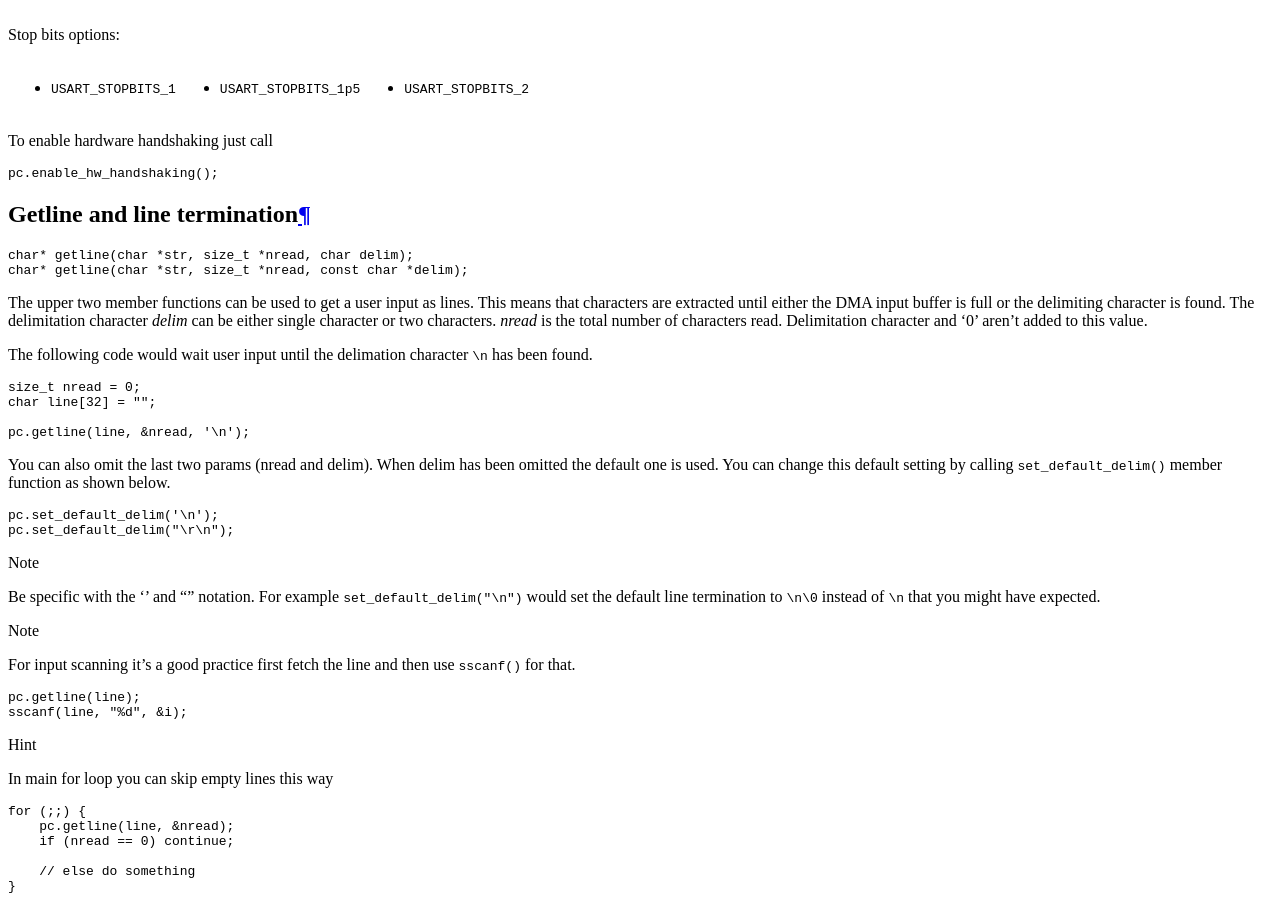
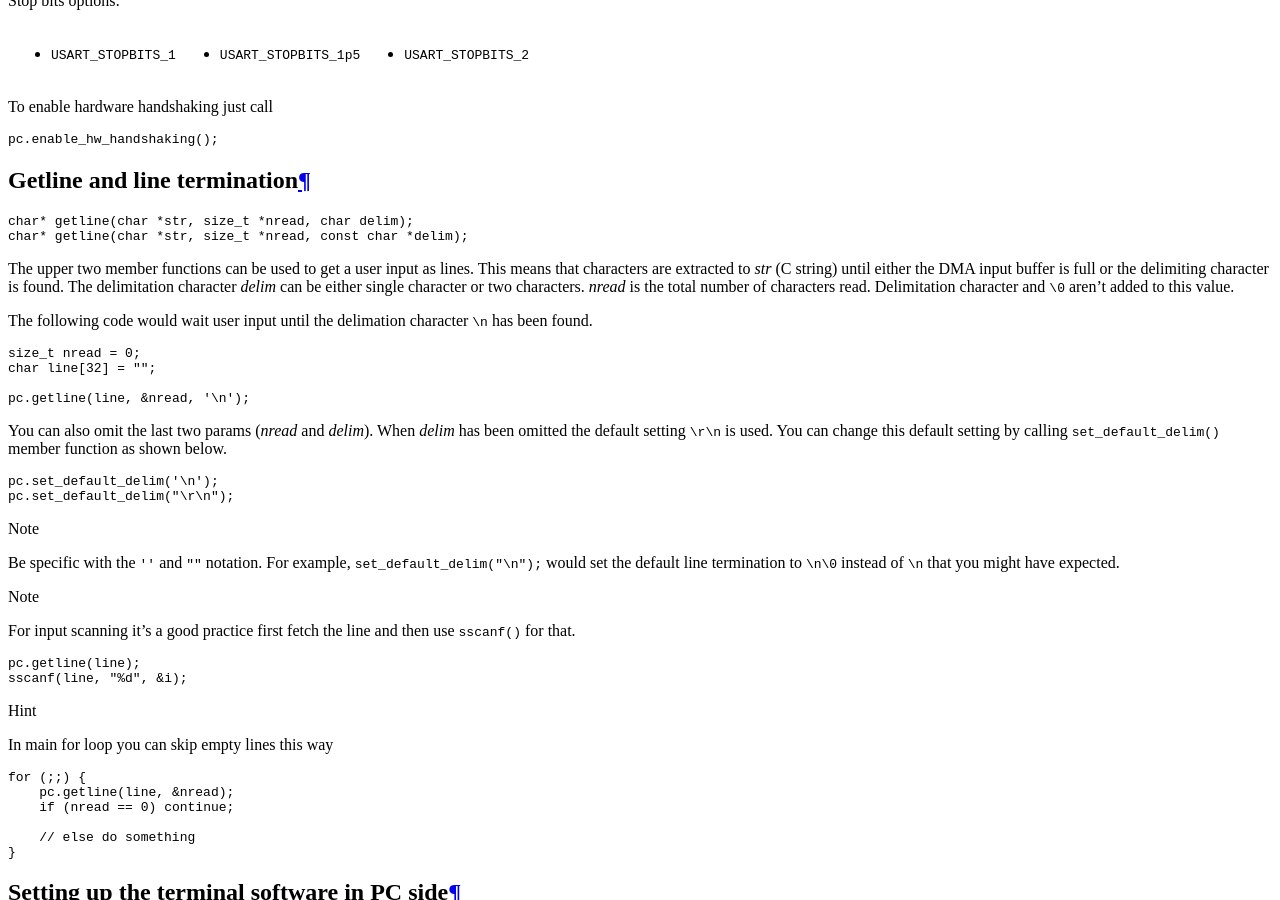
Before and after one commit to aery32/aery32-refguide, a Sphinx documentation site: the page built from source/clsdrv/serial_port.rst, in a window 1280 px wide and 900 px high, scrolled down 1293 px. Built offline with Sphinx 7.4.7, drawn with Linux system fonts in a browser that asks for light colours; some of the changed text lies outside the part shown.

Commit message:
Update serial_port.rst

```diff
--- a/source/clsdrv/serial_port.rst
+++ b/source/clsdrv/serial_port.rst
@@ -1,14 +1,13 @@
 Serial Port class driver
 ========================
+
+#include `<aery32/serial_port_clsdrv.h> <https://github.com/aery32/aery32/blob/master/aery32/aery32/serial_port_clsdrv.h>`_
 
 Serial Port class driver implements serial port communication using USART.
 The driver can be used to communicate with PC via COM port and with other
 integrated chips (ICs) which provide RX and TX signal pins. Hardware
 handshaking (the use of RTS and CTS signal pins) is also supported.
 
-.. note::
-
-    #include `<aery32/serial_port_clsdrv.h> <https://github.com/aery32/aery32/blob/master/aery32/aery32/serial_port_clsdrv.h>`_
 
 Class instantiation
 -------------------
@@ -120,12 +119,11 @@
     char* getline(char *str, size_t *nread, const char *delim);
 
 The upper two member functions can be used to get a user input as lines.
-This means that characters are extracted until either the DMA input buffer
-is full or the delimiting character is found. The delimitation character
-*delim* can be either single character or two characters. *nread* is the
-total number of characters read. Delimitation character and '\0' aren't
+This means that characters are extracted to *str* (C string) until either
+the DMA input buffer is full or the delimiting character is found.
+The delimitation character *delim* can be either single character or two characters.
+*nread* is the total number of characters read. Delimitation character and ``\0`` aren't
 added to this value.
-
 
 The following code would wait user input until the delimation character
 ``\n`` has been found.
@@ -137,8 +135,8 @@
 
     pc.getline(line, &nread, '\n');
 
-You can also omit the last two params (nread and delim). When delim has been
-omitted the default one is used. You can change this default setting by calling
+You can also omit the last two params (*nread* and *delim*). When *delim* has been
+omitted the default setting ``\r\n`` is used. You can change this default setting by calling
 ``set_default_delim()`` member function as shown below.
 
 .. code-block:: c++
@@ -148,7 +146,7 @@
 
 .. note::
 
-    Be specific with the '' and "" notation. For example ``set_default_delim("\n")``
+    Be specific with the ``''`` and ``""`` notation. For example, ``set_default_delim("\n");``
     would set the default line termination to ``\n\0`` instead of ``\n`` that you
     might have expected.
 
```
